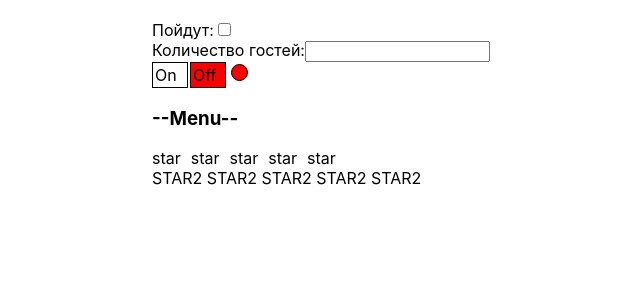
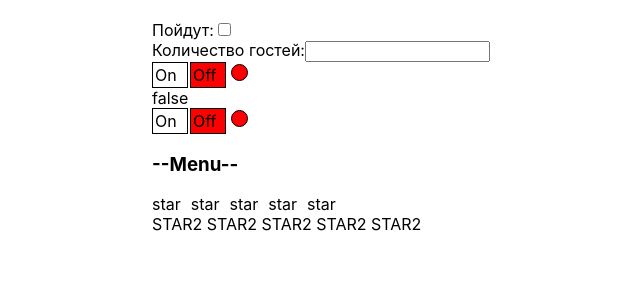
Before and after one commit to Fenix4088/Kabzda_Kak_Prosto, a React (Create React App) app: page / in a window 1280 px wide. Shown: the top 300 px of the page, without its empty margins (188-828 px from the left). Built offline with nearby package versions, Linux system fonts and the light colour scheme.

Commit message:
lesson 09

```diff
--- a/src/App.tsx
+++ b/src/App.tsx
@@ -1,10 +1,11 @@
 import React, {ChangeEvent, useState} from 'react';
 import './App.css';
 import {OnOff} from './components/onOff/onOff';
-import {UncontrolledAccordion} from './components/UncontrolledAccordion/UncontrolledAccordion';
+import {ControlledAccordion} from './components/ControlledAccordion/ControlledAccordion';
 import {Rating} from "./components/Rating/Rating";
 import {type} from "os";
 import {UncontrolledRating} from "./components/UncontrolledRating/UncontrolledRating";
+import {ControlledOnOff} from "./components/ControlledOnOff/ControlledOnOff";
 
 export type StarsStatusType = Array<StartStatusItemType>
 type StartStatusItemType = {
@@ -21,11 +22,13 @@ function App() {
     ]
 
     const [ratingStatus, setRatingStatus] = useState<StarsStatusType>(starsStatus);
+    const [collapsed, setCollapsed] = useState<boolean>(true);
+    const [on, setOn] = useState<boolean>(false)
+
 
     const changeStatusCallBack = (id: number): void => changeStatus(ratingStatus, id);
     const changeStatus = (arr: StarsStatusType, id: number): void => {
         const updatedStarStatus = arr.map((item, arrIndex) => {
-            console.log("Hel")
             item.status = false;
             if (arrIndex <= id) {
                 item.status = true;
@@ -42,8 +45,9 @@ function App() {
     return (
         <div className={'App'}>
             <TestDoubleInputs/>
-            <OnOff/>
-            <UncontrolledAccordion titleValue={"Menu"}/>
+            <OnOff setOnOutSide={setOn}/>{on.toString()}
+            <ControlledOnOff on={on} setOn={setOn}/>
+            <ControlledAccordion titleValue={"Menu"} collapsed={collapsed} setCollapsed={setCollapsed}/>
             <Rating ratingStatus={ratingStatus} changeStatusCallBack={changeStatusCallBack}/>
             <UncontrolledRating />
         </div>
--- /dev/null
+++ b/src/components/ControlledAccordion/ControlledAccordion.tsx
@@ -0,0 +1,44 @@
+import React, {useState} from 'react';
+
+type  PropsUncontrolledAccordionType = {
+    titleValue: string
+    collapsed: boolean
+    setCollapsed: (value: boolean) => void
+}
+
+export const ControlledAccordion = (props: PropsUncontrolledAccordionType) => {
+
+    return (
+        <div>
+            <AccordionTitle title={props.titleValue} setCollapsed={props.setCollapsed} collapsed={props.collapsed}/>
+            {!props.collapsed && <AccordionBody/>}
+        </div>
+    );
+
+};
+
+
+type  PropsAccordionTitleType = {
+    title: string
+    setCollapsed: (value: boolean) => void
+    collapsed: boolean
+}
+
+const AccordionTitle = (props: PropsAccordionTitleType) => {
+
+    return (
+        <h3 onClick={() => props.setCollapsed(!props.collapsed)}>--{props.title}--</h3>
+    );
+}
+
+const AccordionBody = () => {
+    return (
+        <div>
+            <ul>
+                <li>1</li>
+                <li>2</li>
+                <li>3</li>
+            </ul>
+        </div>
+    );
+}
--- /dev/null
+++ b/src/components/ControlledOnOff/ControlledOnOff.tsx
@@ -0,0 +1,52 @@
+import React, { useState } from 'react';
+import styles from './test.module.scss';
+
+
+type PropsType = {
+    on: boolean
+    setOn: (value: boolean) => void
+}
+
+
+export const ControlledOnOff = (props:PropsType) => {
+    const {on, setOn} = props;
+
+    const onStyle = {
+        width: '30px',
+        height: '20px',
+        border: '1px solid black',
+        display: 'inline-block',
+        padding: '2px',
+        backgroundColor: on ? "green" : "white"
+    };
+    const offStyle = {
+        width: '30px',
+        height: '20px',
+        border: '1px solid black',
+        display: 'inline-block',
+        marginLeft: '2px',
+        padding: '2px',
+        backgroundColor: on ? "white" : "red",
+
+
+    };
+    const indicatorStyle = {
+        width: '15px',
+        height: '15px',
+        borderRadius: '50%',
+        border: '1px solid black',
+        display: 'inline-block',
+        marginLeft: '5px',
+        backgroundColor: on ? "green" : "red",
+
+
+    };
+
+    return (
+        <div>
+            <div style={onStyle} onClick={() => {setOn(!on)}}>On</div>
+            <div style={offStyle} onClick={() => {setOn(!on)}}>Off</div>
+            <div style={indicatorStyle}></div>
+        </div>
+    );
+};
--- a/src/components/UncontrolledAccordion/UncontrolledAccordion.tsx
+++ /dev/null
@@ -1,53 +0,0 @@
-import React, {useState} from 'react';
-
-type  PropsUncontrolledAccordionType = {
-    titleValue: string
-}
-
-export const UncontrolledAccordion = (props: PropsUncontrolledAccordionType) => {
-
-    const [collapsed, setCollapsed] = useState<boolean>(true);
-
-    const openMenuCallback = () => {
-        openMenu(collapsed)
-    }
-    const openMenu = (collapsedValue: boolean) => setCollapsed(!collapsedValue);
-
-
-    return (
-        <div>
-            <AccordionTitle title={props.titleValue} openMenuCallback={openMenuCallback}/>
-            {!collapsed && <AccordionBody/>}
-        </div>
-    );
-
-};
-
-
-type  PropsAccordionTitleType = {
-    title: string
-    openMenuCallback: () => void
-}
-
-const AccordionTitle = (props: PropsAccordionTitleType) => {
-    const openMenu = () => {
-        props.openMenuCallback();
-    }
-
-
-    return (
-        <h3 onClick={openMenu}>--{props.title}--</h3>
-    );
-}
-
-const AccordionBody = () => {
-    return (
-        <div>
-            <ul>
-                <li>1</li>
-                <li>2</li>
-                <li>3</li>
-            </ul>
-        </div>
-    );
-}
--- a/src/components/onOff/onOff.tsx
+++ b/src/components/onOff/onOff.tsx
@@ -3,11 +3,12 @@ import styles from './test.module.scss';
 
 
 type PropsType = {
-  on: boolean
+  // on: boolean
+  setOnOutSide: (value: boolean) => void
 }
 
 
-export const OnOff = () => {
+export const OnOff = (props: PropsType) => {
 
   const [on, setOn] = useState<boolean>(false)
 
@@ -43,10 +44,20 @@ export const OnOff = () => {
 
   };
 
+
+  const onBtnClickHandler = (value: boolean) => {
+    setOn(value)
+    props.setOnOutSide(value)
+  }
+
   return (
     <div>
-      <div style={onStyle} onClick={() => {setOn(true)}}>On</div>
-      <div style={offStyle} onClick={() => {setOn(false)}}>Off</div>
+      <div style={onStyle} onClick={() => {
+        onBtnClickHandler(true)
+      }}>On</div>
+      <div style={offStyle} onClick={() => {
+        onBtnClickHandler(false)
+      }}>Off</div>
       <div style={indicatorStyle}></div>
     </div>
   );
```
